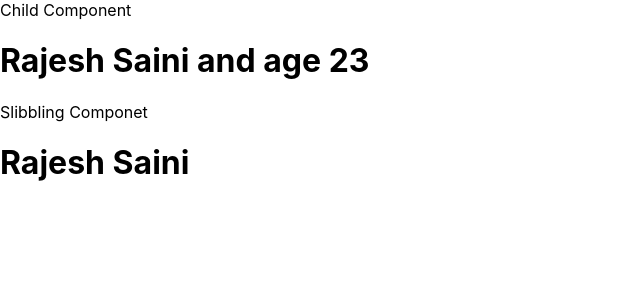
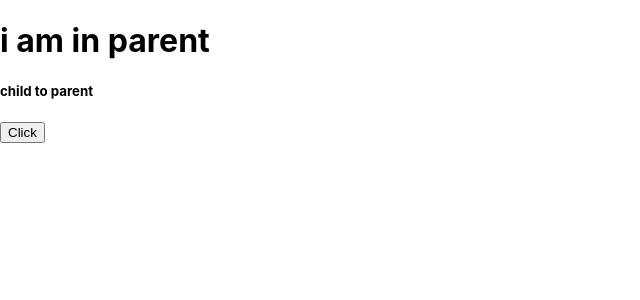
Before and after one commit to saini9485/React-Interview_Questions, a React (Create React App) app: page / in a window 1280 px wide. Shown: the top 300 px of the page, without its empty margins (0-640 px from the left). Built offline with nearby package versions, Linux system fonts and the light colour scheme.

Commit message:
passing data in react

```diff
--- a/src/App.js
+++ b/src/App.js
@@ -16,6 +16,7 @@ import { ToDo } from './components/ToDo';
 import { ChildToParent } from './components/dataPassing/ChildToParent';
 import { ParentToChild } from './components/dataPassing/ParentToChild';
 import { Slibbling } from './components/dataPassing/Slibbling';
+import { useState } from 'react';
 
 
 
@@ -23,13 +24,14 @@ import { Slibbling } from './components/dataPassing/Slibbling';
 function App() {
 
 // passing data parent to child
-const name = "Rajesh Saini"
-const age = 23
-
+// const name = "Rajesh Saini"
+// const age = 23
+const [name, setName] = useState("i am in parent ")
 
 
   return (
     <div>
+      <h1>{name}</h1>
       {/* <Counter /> */}
       {/* <InterviewCounter/> */}
       {/* <AppendCounter/> */}
@@ -43,9 +45,10 @@ const age = 23
       {/* <RenderElement/> */}
       {/* <Counter1/> */}
       {/* <ToDo/> */}
-      {/* <ChildToParent/> */}
-      <ParentToChild name = {name} age ={age}/>
-      <Slibbling name = {name}/>
+
+      {/* <ParentToChild name = {name} age ={age}/>
+      <Slibbling name = {name}/> */}
+       { <ChildToParent name = {name} setName = {setName}/> }
     </div>
 
 
--- a/src/components/dataPassing/ChildToParent.jsx
+++ b/src/components/dataPassing/ChildToParent.jsx
@@ -1,9 +1,10 @@
 import React from "react"
 
-export function ChildToParent (){
+export function ChildToParent ({setName}){
     return (
         <>
-        <h2>child to parent </h2>
+        <h5> child to parent </h5>
+<button onClick={()=> setName("i am coming from child")}>Click</button>
         </>
     )
 }
```
